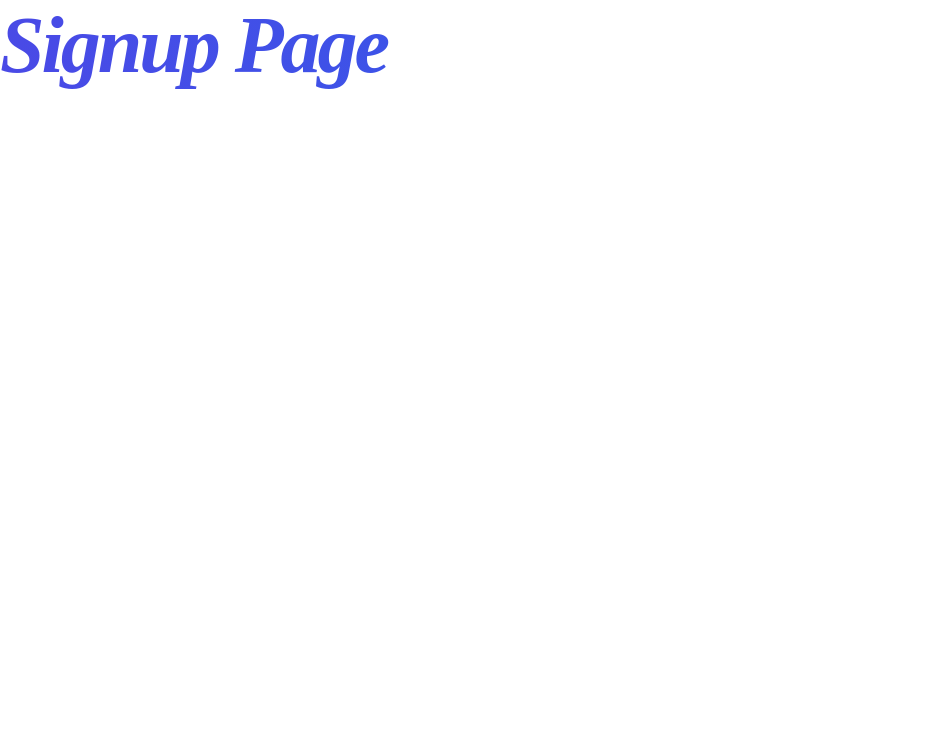
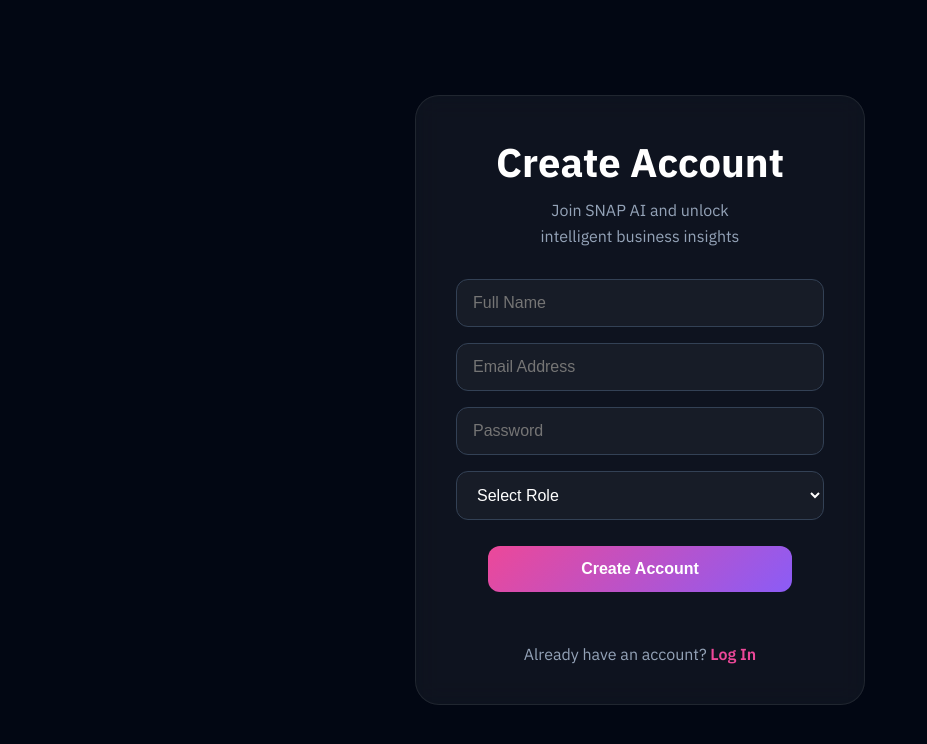
Before and after one commit to Aditya692005/SNAP-AI, a React (Vite) app in the folder frontend/: page /signup in a window 1280 px wide. Shown: the top 744 px of the page, without its empty margins (0-927 px from the left). Built offline with nearby package versions, Linux system fonts and the light colour scheme.

Commit message:
Made Signup page

```diff
--- a/frontend/src/modules/auth/Signup.css
+++ b/frontend/src/modules/auth/Signup.css
@@ -0,0 +1,141 @@
+.signup-page {
+  min-height: 100vh;
+
+  display: flex;
+  justify-content: center;
+  align-items: center;
+
+  background: #020713;
+
+  font-family: "IBM Plex Sans", sans-serif;
+}
+
+.signup-card {
+  width: 450px;
+
+  padding: 40px;
+
+  background: rgba(255, 255, 255, 0.05);
+
+  border: 1px solid rgba(255, 255, 255, 0.08);
+
+  border-radius: 24px;
+
+  backdrop-filter: blur(12px);
+
+  animation: fadeInUp 0.8s ease;
+}
+
+.signup-card h1 {
+  text-align: center;
+
+  color: white;
+
+  font-size: 2.5rem;
+
+  margin-bottom: 10px;
+}
+
+.subtitle {
+  text-align: center;
+
+  color: #94a3b8;
+
+  margin-bottom: 30px;
+
+  line-height: 1.6;
+}
+
+.signup-form {
+  display: flex;
+  flex-direction: column;
+
+  gap: 16px;
+}
+
+.signup-form input,
+.signup-form select {
+  width: 100%;
+
+  padding: 14px 16px;
+
+  border-radius: 12px;
+
+  border: 1px solid #334155;
+
+  background: rgba(255, 255, 255, 0.04);
+
+  color: white;
+
+  font-size: 1rem;
+
+  outline: none;
+}
+
+.signup-form input:focus,
+.signup-form select:focus {
+  border-color: #8b5cf6;
+}
+
+.signup-form option {
+  background-color: #0f172a;
+  color: white;
+}
+
+.signup-btn {
+  margin-top: 10px;
+
+  border: none;
+
+  border-radius: 12px;
+
+  padding: 14px;
+
+  color: white;
+
+  font-size: 1rem;
+
+  font-weight: 600;
+
+  cursor: pointer;
+
+  background: linear-gradient(135deg, #ec4899, #8b5cf6);
+
+  transition: all 0.3s ease;
+}
+
+.signup-btn:hover {
+  box-shadow: 0 12px 30px rgba(236, 72, 153, 0.35);
+}
+
+.login-text {
+  margin-top: 20px;
+
+  text-align: center;
+
+  color: #94a3b8;
+}
+
+.login-text span {
+  color: #ec4899;
+
+  cursor: pointer;
+
+  font-weight: 600;
+}
+
+.login-text span:hover {
+  text-decoration: underline;
+}
+
+@keyframes fadeInUp {
+  from {
+    opacity: 0;
+    transform: translateY(30px);
+  }
+
+  to {
+    opacity: 1;
+    transform: translateY(0);
+  }
+}
--- a/frontend/src/modules/auth/Signup.jsx
+++ b/frontend/src/modules/auth/Signup.jsx
@@ -1,7 +1,44 @@
+import { useNavigate } from "react-router-dom";
 import "./Signup.css";
 
 function Signup() {
-  return <h1>Signup Page</h1>;
+  const navigate = useNavigate();
+
+  return (
+    <div className="signup-page">
+      <div className="signup-card">
+        <h1>Create Account</h1>
+
+        <p className="subtitle">
+          Join SNAP AI and unlock <br /> intelligent business insights
+        </p>
+
+        <form className="signup-form">
+          <input type="text" placeholder="Full Name" />
+
+          <input type="email" placeholder="Email Address" />
+
+          <input type="password" placeholder="Password" />
+
+          <select>
+            <option value="">Select Role</option>
+            <option value="employee">Employee</option>
+            <option value="manager">Manager</option>
+            <option value="admin">Administrator</option>
+          </select>
+
+          <button type="submit" className="signup-btn">
+            Create Account
+          </button>
+        </form>
+
+        <p className="login-text">
+          Already have an account?
+          <span onClick={() => navigate("/login")}> Log In</span>
+        </p>
+      </div>
+    </div>
+  );
 }
 
 export default Signup;
--- a/frontend/src/modules/landing/Landing.css
+++ b/frontend/src/modules/landing/Landing.css
@@ -17,7 +17,7 @@
   margin: 50px;
 }
 
-h1 {
+.Landing h1 {
   font-size: 5rem;
   font-weight: 700;
   letter-spacing: -3px;
```
